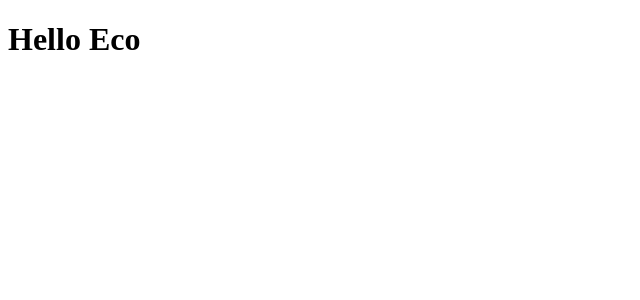
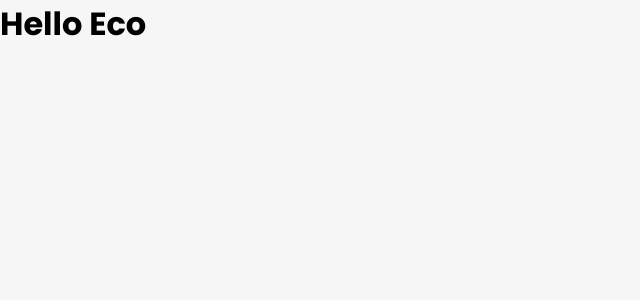
Before and after one commit to rodrigoge/eco, a React (Vite) app in the folder web/: page / in a window 1280 px wide. Shown: the top 300 px of the page, without its empty margins (0-640 px from the left). Built offline with nearby package versions, Linux system fonts and the light colour scheme.

Commit message:
feat: creating and configuring project

```diff
--- a/web/index.html
+++ b/web/index.html
@@ -1,13 +1,19 @@
 <!DOCTYPE html>
 <html lang="en">
+
 <head>
   <meta charset="UTF-8" />
-    <link rel="icon" type="image/svg+xml" href="/vite.svg" />
+  <link rel="icon" type="image/svg+xml" href="/icon.svg" />
   <meta name="viewport" content="width=device-width, initial-scale=1.0" />
-    <title>Vite + React + TS</title>
+  <link rel="preconnect" href="https://fonts.googleapis.com">
+  <link rel="preconnect" href="https://fonts.gstatic.com" crossorigin>
+  <link href="https://fonts.googleapis.com/css2?family=Poppins:wght@300;400;500;700&display=swap" rel="stylesheet">
+  <title>Eco</title>
 </head>
+
 <body>
   <div id="root"></div>
   <script type="module" src="/src/main.tsx"></script>
 </body>
+
 </html>
--- a/web/src/App.tsx
+++ b/web/src/App.tsx
@@ -1,3 +1,5 @@
+import '../src/styles/global.scss'
+
 function App() {
 
   return (
--- /dev/null
+++ b/web/src/styles/colors.scss
@@ -0,0 +1,3 @@
+$green: #5DE091;
+$white: #FDFDFD;
+$light-grey: #F6F6F6;
--- /dev/null
+++ b/web/src/styles/global.scss
@@ -0,0 +1,20 @@
+@import "./colors.scss";
+
+* {
+    margin: 0;
+    padding: 0;
+    border: 0;
+    box-sizing: border-box;
+}
+
+html,
+body {
+    background-color: $light-grey;
+    font-family: 'Poppins', sans-serif;
+}
+
+input {
+    font-family: 'Poppins', sans-serif;
+    box-shadow: 0 0 0 0;
+    outline: 0;
+}
```
Also changed, not shown: web/icon.svg (added). Lines whose indentation alone changed are shown as unchanged.
